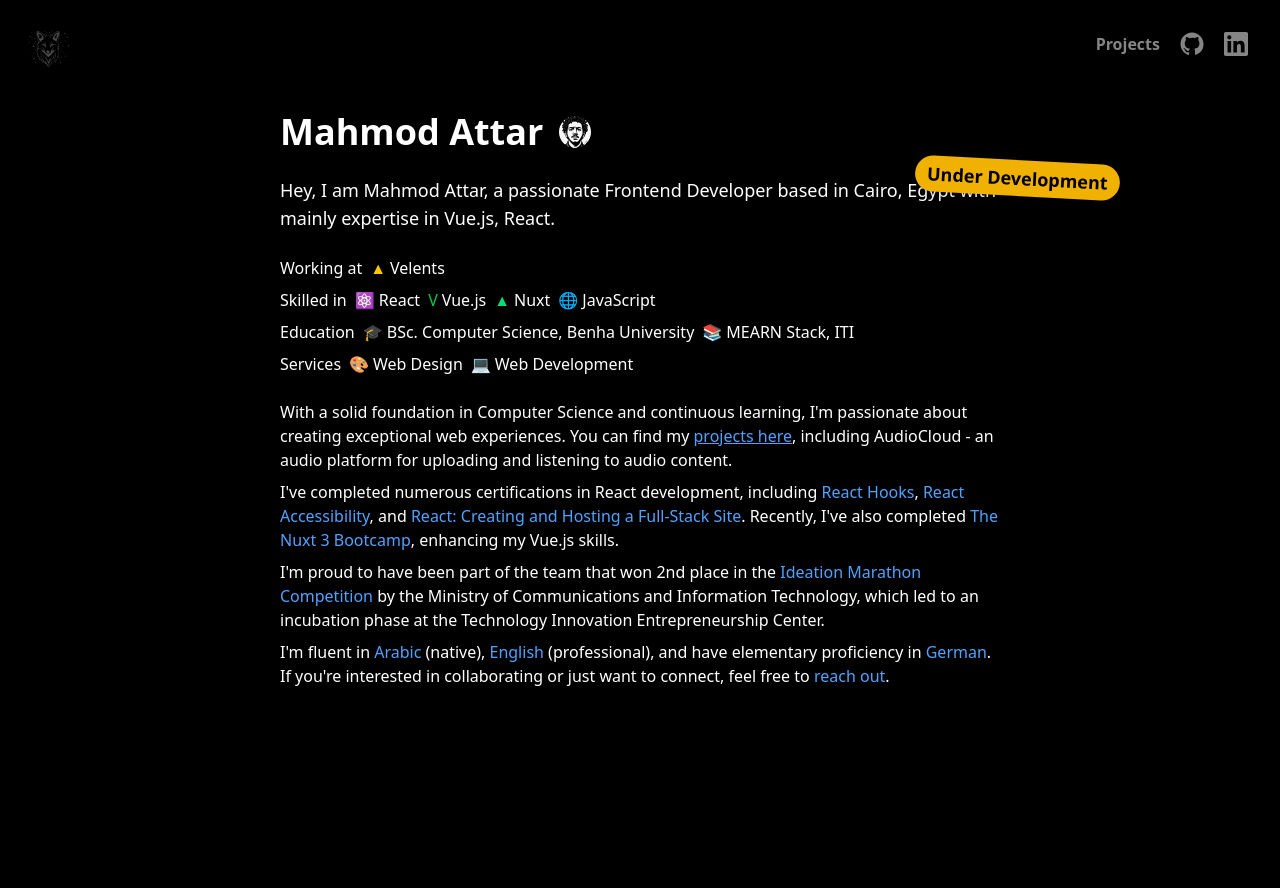
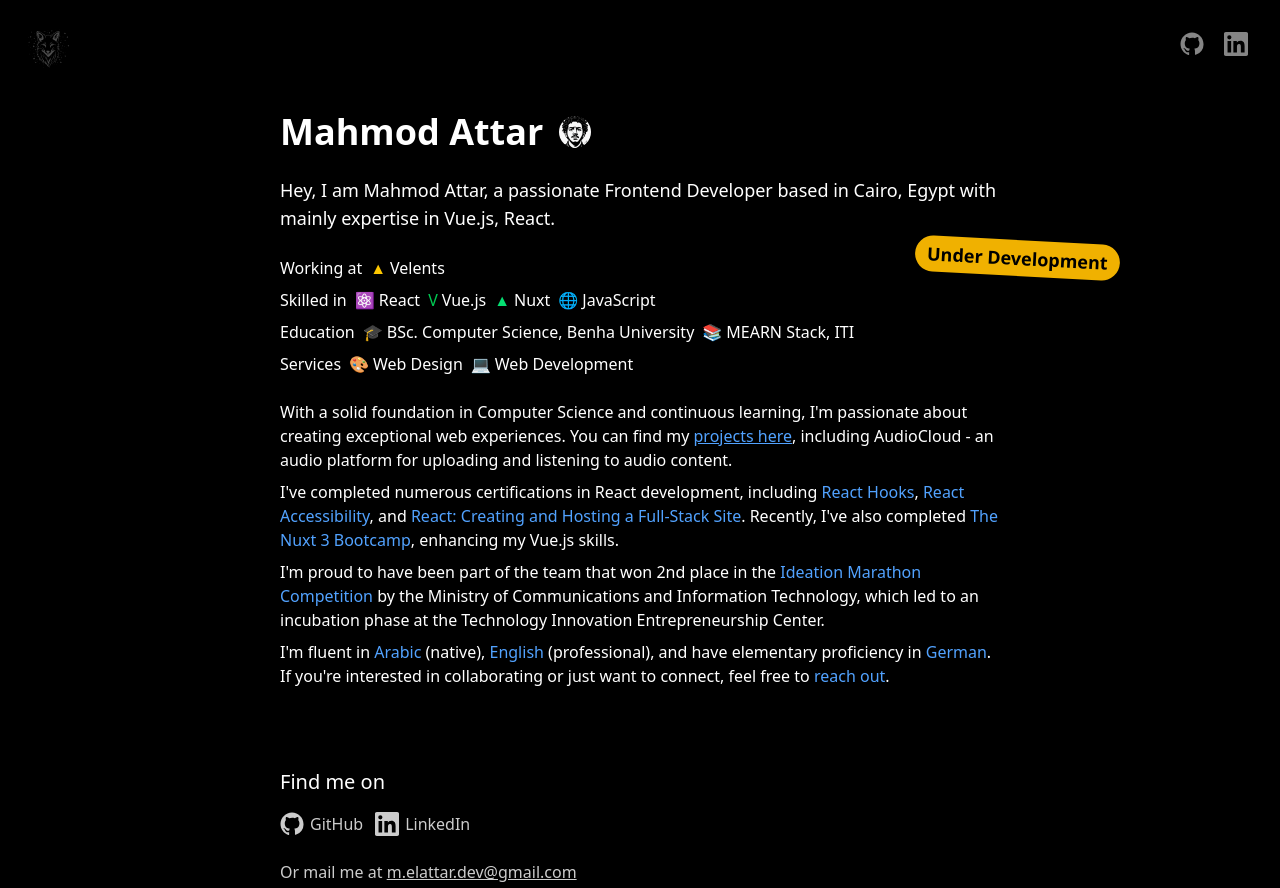
Before and after one commit to Attar74/portfolio, a React (Vite) app: page / in a window 1280 px wide. Built offline with nearby package versions, Linux system fonts and the light colour scheme.

Commit message:
fix social icons

```diff
--- a/src/components/Navbar.jsx
+++ b/src/components/Navbar.jsx
@@ -97,7 +97,7 @@
           <div className="i-ri-arrow-up-line">↑</div>
         </button>
 
-        <nav className="p-8 w-full flex justify-between items-center box-border ">
+        <nav className="p-8 w-full flex justify-between items-center box-border">
           <div className="m-auto" />
           <div className="grid grid-flow-col gap-5 print:opacity-0">
             {/*
@@ -111,6 +111,25 @@
             </Link>
             */}
 
+            {/*  <Link
+              to="https://www.github.com/Attar74"
+              target="_blank"
+              rel="noopener noreferrer"
+              title="Projects"
+              className="font-bold cursor-pointer no-underline text-inherit transition-opacity duration-200 opacity-60 hover:opacity-100 outline-none m-auto"
+            >
+              <span className="hidden md:inline">GitHub</span>
+              <svg
+                xmlns="http://www.w3.org/2000/svg"
+                width="24"
+                height="24"
+                viewBox="0 0 24 24"
+                fill="currentColor"
+              >
+                <path d="M12 .5C5.73.5.5 5.73.5 12c0 5.1 3.29 9.42 7.86 10.96.58.11.79-.25.79-.56v-2.2c-3.2.69-3.87-1.54-3.87-1.54-.53-1.36-1.3-1.72-1.3-1.72-1.06-.72.08-.7.08-.7 1.17.08 1.79 1.2 1.79 1.2 1.04 1.79 2.73 1.28 3.4.98.1-.76.4-1.29.72-1.58-2.55-.29-5.23-1.28-5.23-5.72 0-1.27.45-2.31 1.19-3.12-.12-.29-.52-1.46.11-3.04 0 0 .97-.31 3.17 1.19a11.1 11.1 0 012.88-.39c.98 0 1.97.13 2.88.39 2.19-1.5 3.16-1.19 3.16-1.19.63 1.58.23 2.75.11 3.04.74.81 1.19 1.85 1.19 3.12 0 4.45-2.68 5.43-5.23 5.71.42.36.76 1.09.76 2.2v3.26c0 .31.21.67.8.56A10.5 10.5 0 0023.5 12C23.5 5.73 18.27.5 12 .5z" />
+              </svg>
+            </Link>
+
             <Link
               to="https://www.linkedin.com/in/attar74/#projects"
               target="_blank"
@@ -119,8 +138,16 @@
               className="font-bold cursor-pointer no-underline text-inherit transition-opacity duration-200 opacity-60 hover:opacity-100 outline-none m-auto"
             >
               <span className="hidden md:inline">Projects</span>
-              <div className="md:hidden i-ri-lightbulb-line">💡</div>
-            </Link>
+              <svg
+                xmlns="http://www.w3.org/2000/svg"
+                width="24"
+                height="24"
+                viewBox="0 0 24 24"
+                fill="currentColor"
+              >
+                <path d="M20.45 20.45h-3.6v-5.4c0-1.29-.03-2.95-1.8-2.95-1.81 0-2.09 1.41-2.09 2.86v5.49h-3.6V9h3.46v1.56h.05c.48-.91 1.66-1.86 3.41-1.86 3.64 0 4.31 2.4 4.31 5.51v6.24zM5.34 7.43a2.1 2.1 0 110-4.2 2.1 2.1 0 010 4.2zm1.8 13.02h-3.6V9h3.6v11.45zM22.23 0H1.77C.79 0 0 .77 0 1.72v20.55C0 23.22.79 24 1.77 24h20.45c.98 0 1.78-.78 1.78-1.73V1.72C24 .77 23.21 0 22.23 0z" />
+              </svg>
+            </Link>*}
 
             {/*
             <Link
@@ -190,7 +217,7 @@
               target="_blank"
               rel="noopener noreferrer"
               title="GitHub"
-              className="hidden md:inline cursor-pointer no-underline text-inherit transition-opacity duration-200 opacity-60 hover:opacity-100 outline-none m-auto"
+              className="cursor-pointer no-underline text-inherit transition-opacity duration-200 opacity-60 hover:opacity-100 outline-none m-auto"
             >
               <div className="i-uil-github-alt">
                 <svg
@@ -206,11 +233,11 @@
             </a>
 
             <a
-              href="https://www.linkedin.com/in/attar-khan-74/"
+              href="https://www.linkedin.com/in/attar74/"
               target="_blank"
               rel="noopener noreferrer"
               title="LinkedIn"
-              className="hidden md:inline cursor-pointer no-underline text-inherit transition-opacity duration-200 opacity-60 hover:opacity-100 outline-none m-auto"
+              className="cursor-pointer no-underline text-inherit transition-opacity duration-200 opacity-60 hover:opacity-100 outline-none m-auto"
             >
               <div className="i-uil-linkedin">
                 <svg
--- a/src/components/Profile.jsx
+++ b/src/components/Profile.jsx
@@ -3,18 +3,23 @@
 import Avatar from '../assets/avatar.png';
 const Profile = () => {
   return (
-    <div className="bg-black text-white p-6 min-h-screen max-w-screen-md mx-auto">
-      <div className="absolute top-[10rem] right-[10rem] bg-yellow-500 text-black px-3 py-1 rounded-full font-bold text-lg transform rotate-3 shadow-lg shake-animation transition-all duration-300 cursor-pointer">
+    <>
+      <div className="bg-black text-white p-6 min-h-screen max-w-screen-md mx-auto my-[10rem]">
+        <div className="absolute top-10 right-[30%] lg:top-[15rem] lg:right-[10rem] bg-yellow-500 text-black px-3 py-1 rounded-full font-bold text-lg transform rotate-3 shadow-lg shake-animation transition-all duration-300 cursor-pointer">
           Under Development
         </div>
         <div className="flex items-center gap-4">
           <h1 className="text-4xl font-bold mb-6">Mahmod Attar</h1>
-        <img src={Avatar} alt="Avatar" className="w-8 h-8 rounded-full mb-6" />
+          <img
+            src={Avatar}
+            alt="Avatar"
+            className="w-8 h-8 rounded-full mb-6"
+          />
         </div>
 
         <p className="text-lg mb-6">
-        Hey, I am Mahmod Attar, a passionate Frontend Developer based in Cairo,
-        Egypt with mainly expertise in Vue.js, React.
+          Hey, I am Mahmod Attar, a passionate Frontend Developer based in
+          Cairo, Egypt with mainly expertise in Vue.js, React.
         </p>
 
         <div className="space-y-2 mb-6">
@@ -72,8 +77,9 @@
         </div>
 
         <p className="mb-2">
-        With a solid foundation in Computer Science and continuous learning, I'm
-        passionate about creating exceptional web experiences. You can find my{' '}
+          With a solid foundation in Computer Science and continuous learning,
+          I'm passionate about creating exceptional web experiences. You can
+          find my{' '}
           <Link
             to="https://www.linkedin.com/in/attar74"
             className="text-blue-400 underline hover:text-blue-300"
@@ -94,30 +100,109 @@
             React: Creating and Hosting a Full-Stack Site
           </span>
           . Recently, I've also completed{' '}
-        <span className="text-blue-400">The Nuxt 3 Bootcamp</span>, enhancing my
-        Vue.js skills.
+          <span className="text-blue-400">The Nuxt 3 Bootcamp</span>, enhancing
+          my Vue.js skills.
         </p>
 
         <p className="mb-2">
           I'm proud to have been part of the team that won 2nd place in the{' '}
-        <span className="text-blue-400">Ideation Marathon Competition</span> by
-        the Ministry of Communications and Information Technology, which led to
-        an incubation phase at the Technology Innovation Entrepreneurship
-        Center.
+          <span className="text-blue-400">Ideation Marathon Competition</span>{' '}
+          by the Ministry of Communications and Information Technology, which
+          led to an incubation phase at the Technology Innovation
+          Entrepreneurship Center.
         </p>
 
         <p className="mb-2">
           I'm fluent in <span className="text-blue-400">Arabic</span> (native),{' '}
-        <span className="text-blue-400">English</span> (professional), and have
-        elementary proficiency in <span className="text-blue-400">German</span>.
-        If you're interested in collaborating or just want to connect, feel free
-        to{' '}
+          <span className="text-blue-400">English</span> (professional), and
+          have elementary proficiency in{' '}
+          <span className="text-blue-400">German</span>. If you're interested in
+          collaborating or just want to connect, feel free to{' '}
           <Link to="/contact" className="text-blue-400 hover:text-blue-300">
             reach out
           </Link>
           .
         </p>
+        <div className="bg-black text-white mt-[5rem]">
+          <h2 className="text-xl font-medium mb-4">Find me on</h2>
+
+          <div className="flex flex-wrap gap-3 mb-6">
+            <a
+              href="https://github.com/Attar74"
+              target="_blank"
+              rel="noopener noreferrer"
+              className="flex items-center gap-1.5 opacity-80 hover:opacity-100 transition-opacity"
+            >
+              <span className="text-xl">
+                <svg
+                  xmlns="http://www.w3.org/2000/svg"
+                  width="24"
+                  height="24"
+                  viewBox="0 0 24 24"
+                  fill="currentColor"
+                >
+                  <path d="M12 .5C5.73.5.5 5.73.5 12c0 5.1 3.29 9.42 7.86 10.96.58.11.79-.25.79-.56v-2.2c-3.2.69-3.87-1.54-3.87-1.54-.53-1.36-1.3-1.72-1.3-1.72-1.06-.72.08-.7.08-.7 1.17.08 1.79 1.2 1.79 1.2 1.04 1.79 2.73 1.28 3.4.98.1-.76.4-1.29.72-1.58-2.55-.29-5.23-1.28-5.23-5.72 0-1.27.45-2.31 1.19-3.12-.12-.29-.52-1.46.11-3.04 0 0 .97-.31 3.17 1.19a11.1 11.1 0 012.88-.39c.98 0 1.97.13 2.88.39 2.19-1.5 3.16-1.19 3.16-1.19.63 1.58.23 2.75.11 3.04.74.81 1.19 1.85 1.19 3.12 0 4.45-2.68 5.43-5.23 5.71.42.36.76 1.09.76 2.2v3.26c0 .31.21.67.8.56A10.5 10.5 0 0023.5 12C23.5 5.73 18.27.5 12 .5z" />
+                </svg>
+              </span>{' '}
+              GitHub
+            </a>
+
+            <a
+              href="https://www.linkedin.com/in/attar74"
+              target="_blank"
+              rel="noopener noreferrer"
+              className="flex items-center gap-1.5 opacity-80 hover:opacity-100 transition-opacity"
+            >
+              <span className="text-xl">
+                <svg
+                  xmlns="http://www.w3.org/2000/svg"
+                  width="24"
+                  height="24"
+                  viewBox="0 0 24 24"
+                  fill="currentColor"
+                >
+                  <path d="M20.45 20.45h-3.6v-5.4c0-1.29-.03-2.95-1.8-2.95-1.81 0-2.09 1.41-2.09 2.86v5.49h-3.6V9h3.46v1.56h.05c.48-.91 1.66-1.86 3.41-1.86 3.64 0 4.31 2.4 4.31 5.51v6.24zM5.34 7.43a2.1 2.1 0 110-4.2 2.1 2.1 0 010 4.2zm1.8 13.02h-3.6V9h3.6v11.45zM22.23 0H1.77C.79 0 0 .77 0 1.72v20.55C0 23.22.79 24 1.77 24h20.45c.98 0 1.78-.78 1.78-1.73V1.72C24 .77 23.21 0 22.23 0z" />
+                </svg>
+              </span>{' '}
+              LinkedIn
+            </a>
           </div>
+
+          <p className="mb-4 opacity-80">
+            Or mail me at{' '}
+            <a
+              href="mailto:m.elattar.dev@gmail.com"
+              className="underline hover:opacity-100"
+            >
+              m.elattar.dev@gmail.com
+            </a>
+          </p>
+
+          {false && (
+            <div className="opacity-60">
+              <p className="mb-2">Inactive on</p>
+              <div className="flex flex-wrap gap-3">
+                <span className="flex items-center gap-1.5">
+                  <span className="text-xl">🐘</span> Mastodon
+                </span>
+
+                <span className="flex items-center gap-1.5">
+                  <span className="text-xl">𝕏</span> Twitter
+                </span>
+
+                <span className="flex items-center gap-1.5">
+                  <span className="text-xl">🧠</span> 知乎
+                </span>
+
+                <span className="flex items-center gap-1.5">
+                  <span className="text-xl">🔄</span> 微博
+                </span>
+              </div>
+            </div>
+          )}
+        </div>
+      </div>
+    </>
   );
 };
 
```
Lines whose indentation alone changed are shown as unchanged.
